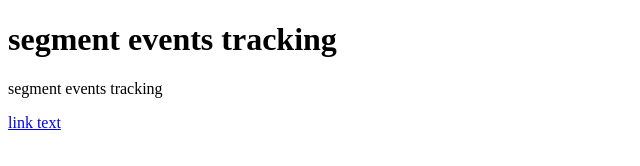
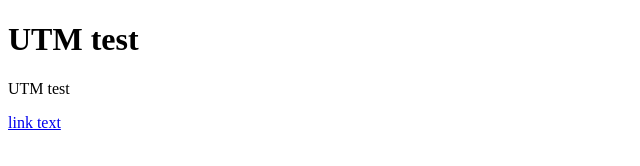
Before and after one commit to andriy-mazur-1988/andriy-mazur-1988.github.io, a plain HTML site: page index.html in a window 1280 px wide. Shown: the whole page, without its empty margins (0-640 px from the left). Drawn offline with Linux system fonts and the light colour scheme.

Commit message:
Update index.html

```diff
--- a/index.html
+++ b/index.html
@@ -9,8 +9,8 @@
       </script>
 </head>
 <body>
-<h1>segment events tracking</h1>
-<p>segment events tracking</p>
+<h1>UTM test</h1>
+<p>UTM test</p>
 <a href="https://patients.betterhealthcare.co/booking/facilities/9591/appointment-type">link text</a>
 </body>
 </html>
```
